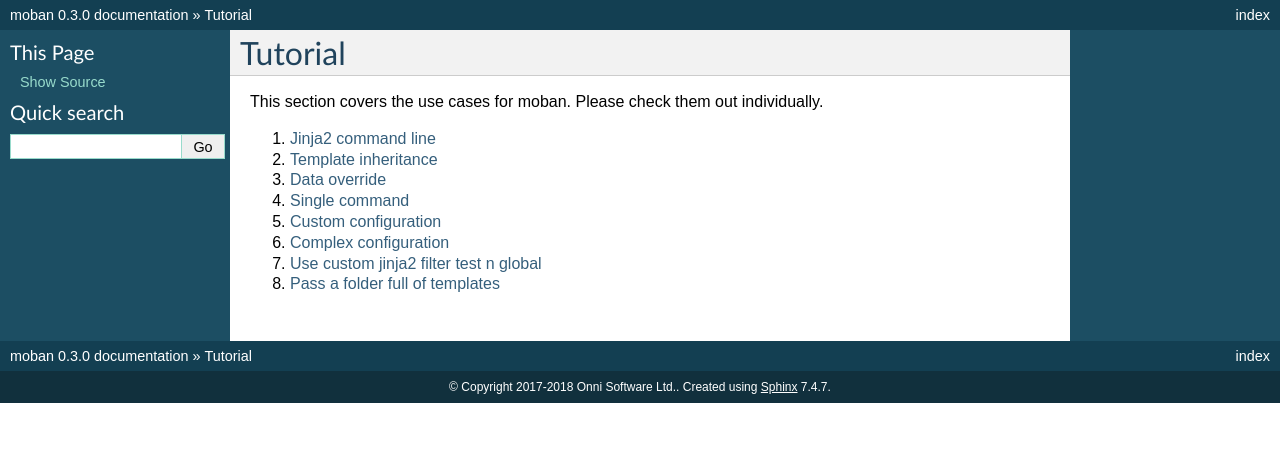
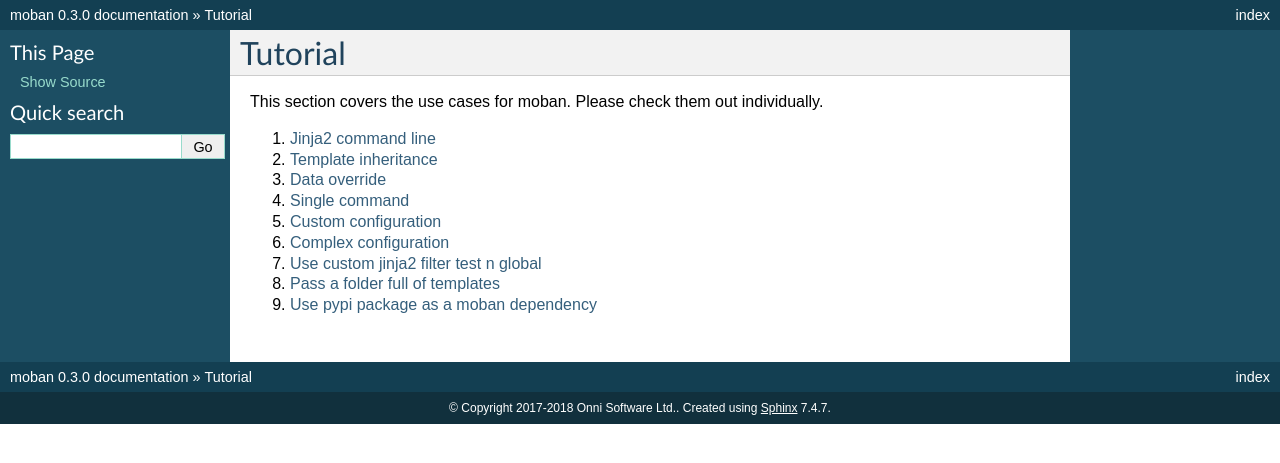
Before and after one commit to moremoban/moban, a Sphinx documentation site: the page built from docs/README.rst, in a window 1280 px wide. Shown: the top 463 px of the page. Built offline with Sphinx 7.4.7, drawn with Linux system fonts in a browser that asks for light colours; pages that are not in the unit, such as notebooks, are missing from menus.

Commit message:
:books: update documentation

```diff
--- a/docs/README.rst
+++ b/docs/README.rst
@@ -11,6 +11,7 @@ This section covers the use cases for moban. Please check them out individually.
 #. `Complex configuration`_
 #. `Use custom jinja2 filter test n global`_
 #. `Pass a folder full of templates`_
+#. `Use pypi package as a moban dependency`_
 
 .. _Jinja2 command line: level-1-jinja2-cli
 .. _Template inheritance: level-2-template-inheritance
@@ -20,3 +21,4 @@ This section covers the use cases for moban. Please check them out individually.
 .. _Complex configuration: level-6-complex-configuration
 .. _Use custom jinja2 filter test n global: level-7-use-custom-jinja2-filter-test-n-global
 .. _Pass a folder full of templates: level-8-pass-a-folder-full-of-templates
+.. _Use pypi package as a moban dependency: level-9-moban-dependency-as-pypi-package
--- a/docs/index.rst
+++ b/docs/index.rst
@@ -22,6 +22,8 @@ examples folder.
    level-5-custom-configuration/README.rst
    level-6-complex-configuration/README.rst
    level-7-use-custom-jinja2-filter-test-n-global/README.rst
+   level-8-pass-a-folder-full-of-templates/README.rst
+   level-9-moban-dependency-as-pypi-package/README.rst
 
 In pratice, the following use cases were found interesting to go along with.
 
```
